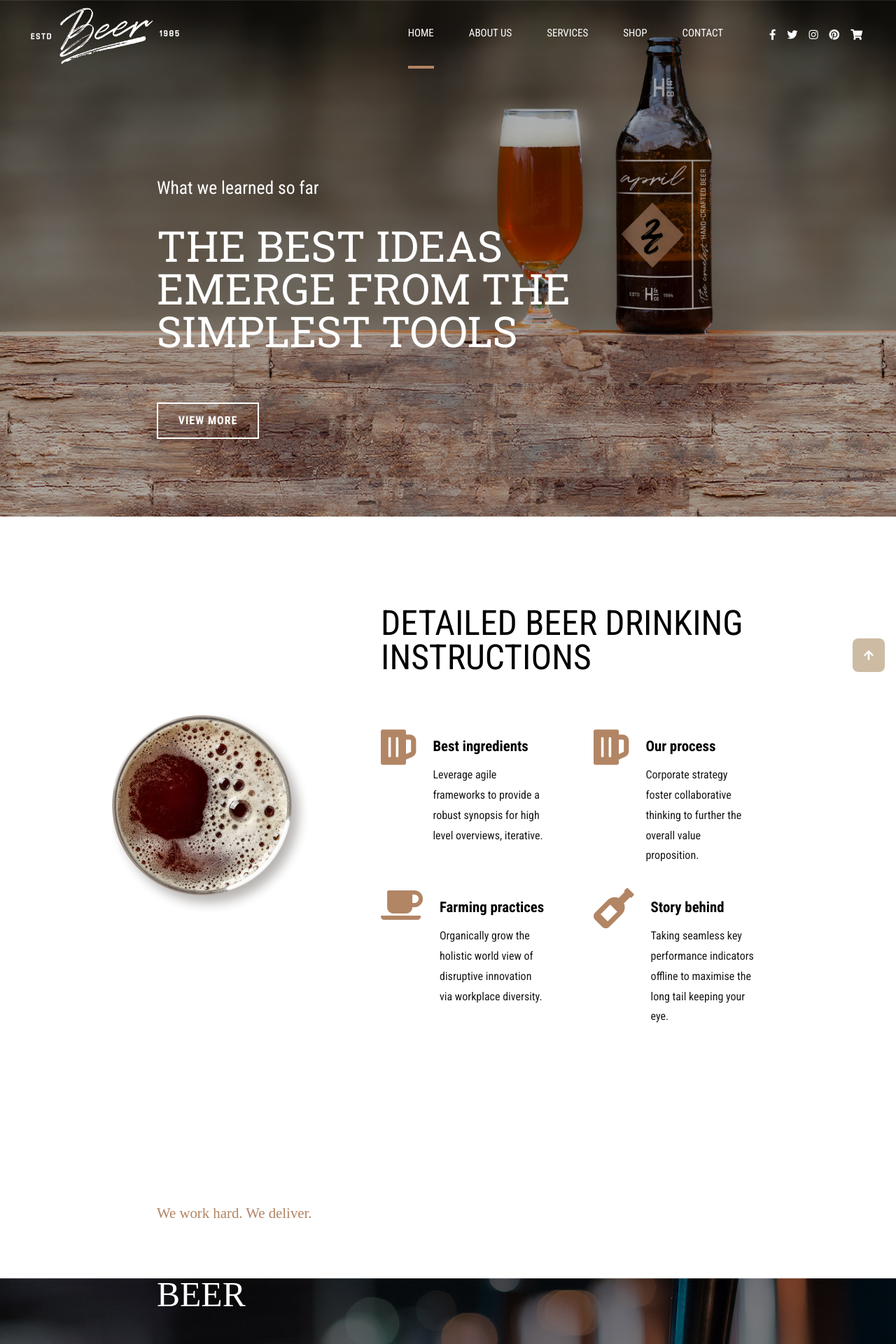
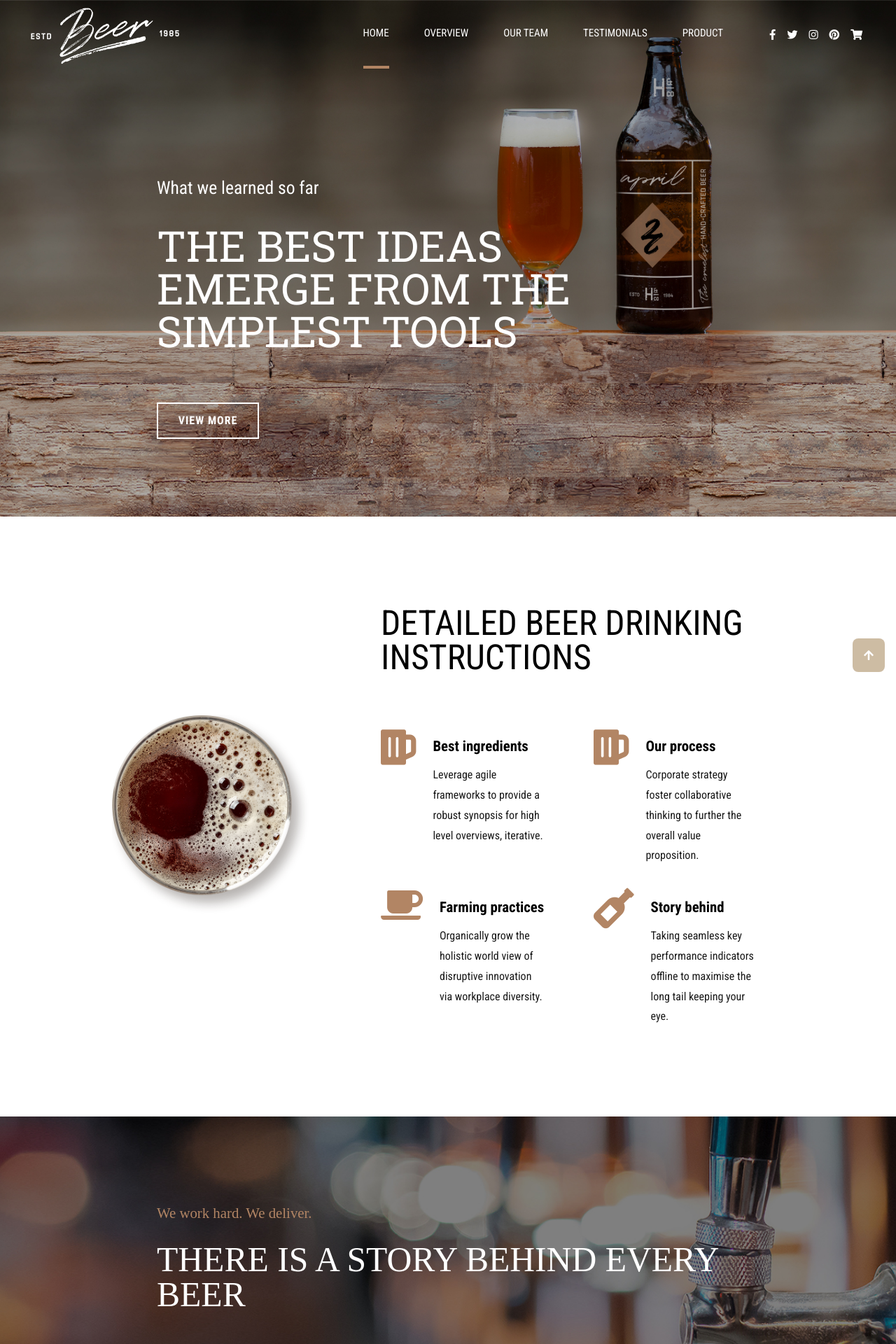
Before and after one commit to borisbrnkalak/craft-beer, a PHP site: page / in a window 1280 px wide. Shown: the top 1920 px of the page at 70% size. Run offline with PHP 8.4, Linux system fonts and the light colour scheme; some libraries are stand-ins or nearby versions.

Commit message:
responsive_2

```diff
--- a/css/style.css
+++ b/css/style.css
@@ -326,7 +326,7 @@ html {
   left: 0;
   width: 100%;
   height: 100%;
-  object-fit: contain;
+  object-fit: cover;
   z-index: -1;
 }
 /*.parallax-no22 {
@@ -1423,6 +1423,10 @@ html {
     text-align: center;
   }
 
+  .parallax-middle {
+    transform: scale(1.5);
+  }
+
   .products .header p {
     width: 100%;
   }
@@ -1474,7 +1478,7 @@ html {
   }
 }
 
-@media screen and (min-width: 300px) and (max-width: 1100px) {
+@media screen and (min-width: 250px) and (max-width: 1100px) {
   .products {
     padding-bottom: 4em;
     margin-bottom: 0;
@@ -1546,6 +1550,26 @@ html {
   .parallax-no3 .containerr {
     width: 80%;
   }
+
+  .all-products {
+    flex-grow: 1;
+  }
+
+  .mov-mechanic .left-arrow {
+    margin-right: 0;
+  }
+
+  .mov-mechanic .right-arrow {
+    margin-left: 0;
+  }
+
+  .products .header h1 {
+    font-size: 2em;
+  }
+
+  .beer-up .text h1 {
+    font-size: 2em;
+  }
 }
 
 @media screen and (max-width: 950px) {
@@ -1576,7 +1600,7 @@ html {
   }
 
   .paralax.container .paralax-text {
-    margin-left: 4em;
+    margin-left: 2em;
     padding-bottom: 4em;
   }
 
--- a/index.html
+++ b/index.html
@@ -37,50 +37,10 @@
         <div class="links">
           <ul class="nav-links">
             <li class="selected"><a href="index.html">HOME</a></li>
-            <li>
-              <a href="#">ABOUT US</a>
-              <div class="sub-menu1">
-                <ul>
             <li><a href="overview.html">OVERVIEW</a></li>
             <li><a href="our-team.html">OUR TEAM</a></li>
             <li><a href="testimonials.html">TESTIMONIALS</a></li>
-                </ul>
-              </div>
-            </li>
-            <li>
-              <a href="#">SERVICES</a>
-              <div class="sub-menu1">
-                <ul>
-                  <li><a href="#">OVERVIEW</a></li>
-                  <li>
-                    <a href="#">OUR MENU</a>
-                    <div class="sub-menu2">
-                      <ul>
-                        <li><a href="#">BEER MENU</a></li>
-                        <li><a href="#">FOOD AND DRINKS</a></li>
-                      </ul>
-                    </div>
-                  </li>
-                  <li><a href="#">SPECIAL OFFER</a></li>
-                  <li><a href="#">OUR PROCESS</a></li>
-                  <li><a href="#">ABOUT THE BEER</a></li>
-                  <li><a href="#">SINGLE SERVICE</a></li>
-                </ul>
-              </div>
-            </li>
-
-            <li>
-              <a href="#">SHOP</a>
-              <div class="sub-menu1">
-                <ul>
-                  <li><a href="#">PRODUCTS</a></li>
-                  <li><a href="#">CART</a></li>
-                  <li><a href="#">CHECKOUT</a></li>
-                  <li><a href="#">MY ACCOUNT</a></li>
-                </ul>
-              </div>
-            </li>
-            <li><a href="#">CONTACT</a></li>
+            <li><a href="#">PRODUCT</a></li>
           </ul>
 
           <ul class="social">
@@ -117,50 +77,11 @@
         <div class="links">
           <ul class="nav-links">
             <li class="selected"><a href="index.html">HOME</a></li>
-            <li>
-              <a href="#">ABOUT US</a>
-              <div class="sub-menu1">
-                <ul>
             <li><a href="overview.html">OVERVIEW</a></li>
             <li><a href="our-team.html">OUR TEAM</a></li>
             <li><a href="testimonials.html">TESTIMONIALS</a></li>
-                </ul>
-              </div>
-            </li>
-            <li>
-              <a href="#">SERVICES</a>
-              <div class="sub-menu1">
-                <ul>
-                  <li><a href="#">OVERVIEW</a></li>
-                  <li>
-                    <a href="#">OUR MENU</a>
-                    <div class="sub-menu2">
-                      <ul>
-                        <li><a href="#">BEER MENU</a></li>
-                        <li><a href="#">FOOD AND DRINKS</a></li>
-                      </ul>
-                    </div>
-                  </li>
-                  <li><a href="#">SPECIAL OFFER</a></li>
-                  <li><a href="#">OUR PROCESS</a></li>
-                  <li><a href="#">ABOUT THE BEER</a></li>
-                  <li><a href="#">SINGLE SERVICE</a></li>
-                </ul>
-              </div>
-            </li>
 
-            <li>
-              <a href="#">SHOP</a>
-              <div class="sub-menu1">
-                <ul>
-                  <li><a href="#">PRODUCTS</a></li>
-                  <li><a href="#">CART</a></li>
-                  <li><a href="#">CHECKOUT</a></li>
-                  <li><a href="#">MY ACCOUNT</a></li>
-                </ul>
-              </div>
-            </li>
-            <li><a href="#">CONTACT</a></li>
+            <li><a href="#">PRODUCT</a></li>
           </ul>
 
           <ul class="social">
--- a/js/parallax-effext.js
+++ b/js/parallax-effext.js
@@ -2,9 +2,11 @@
 
 const parallaxTop = document.querySelector(".paralax");
 const paralaxMiddle = document.querySelectorAll(".parallax-middle");
+let isParallaxEnabled = false;
 
 document.addEventListener("DOMContentLoaded", () => {
   makeParallaxEffect(parallaxTop);
+  isEnabled();
   paralaxMiddle.forEach((parallax) => {
     makeParallaxEffect(parallax, true);
   });
@@ -35,8 +37,18 @@ const makeParallaxEffect = (element, requiresIO = false) => {
   }
 };
 
+const isEnabled = () => {
+  if (this.window.innerWidth >= 1300) {
+    isParallaxEnabled = true;
+  } else {
+    isParallaxEnabled = false;
+  }
+};
+window.addEventListener("resize", isEnabled);
+
 function setParallaxEffectToDOM(element, startPosition, speed) {
   window.addEventListener("scroll", function () {
+    if (isParallaxEnabled) {
       if (startPosition > 0) {
         element.style.transform =
           "translateY( " +
@@ -48,5 +60,9 @@ function setParallaxEffectToDOM(element, startPosition, speed) {
       }
       element.style.backgroundPositionY =
         (startPosition + window.pageYOffset) * speed + "px";
+    } else {
+      element.style.transform = null;
+      element.style.backgroundPositionY = null;
+    }
   });
 }
```
Lines whose indentation alone changed are shown as unchanged.
